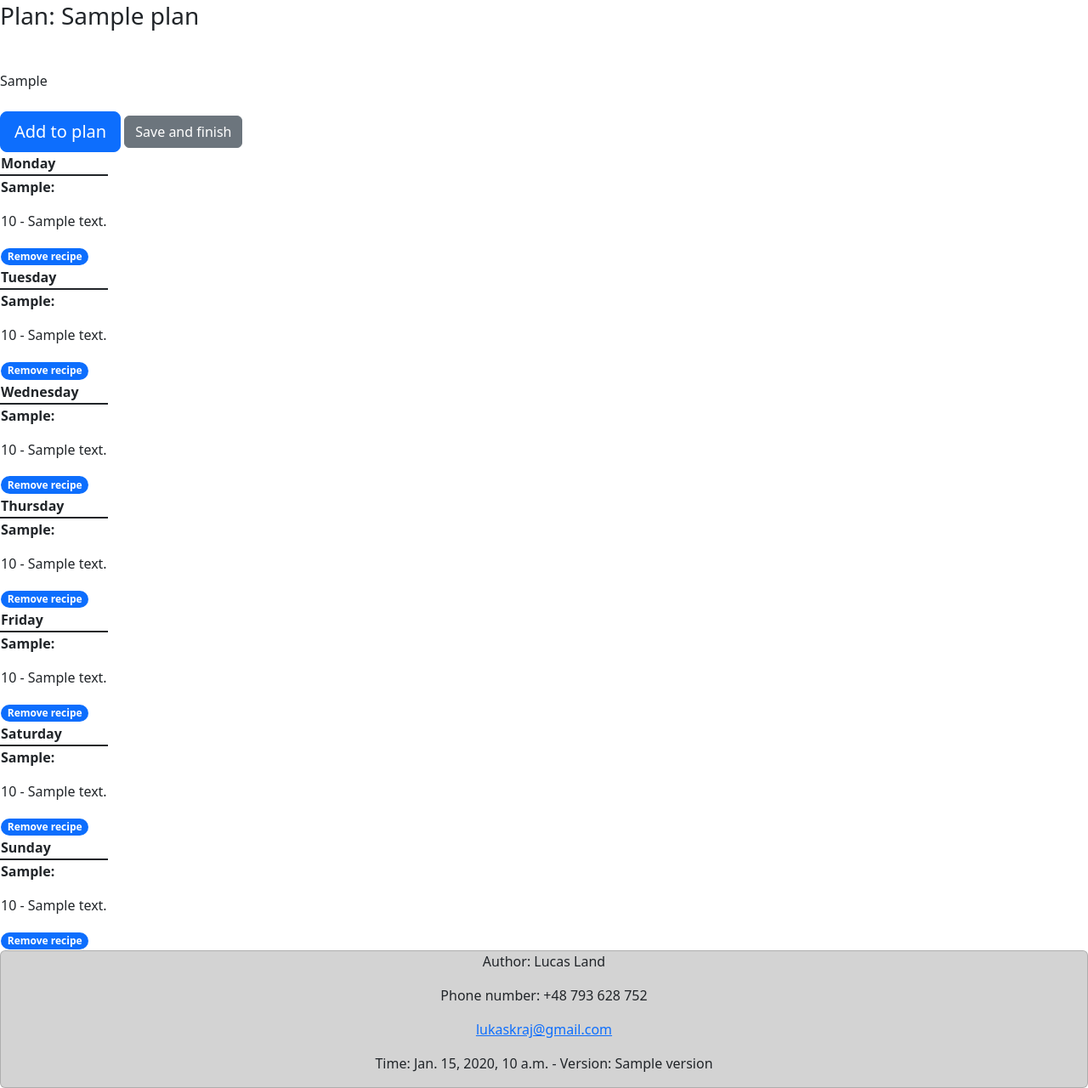
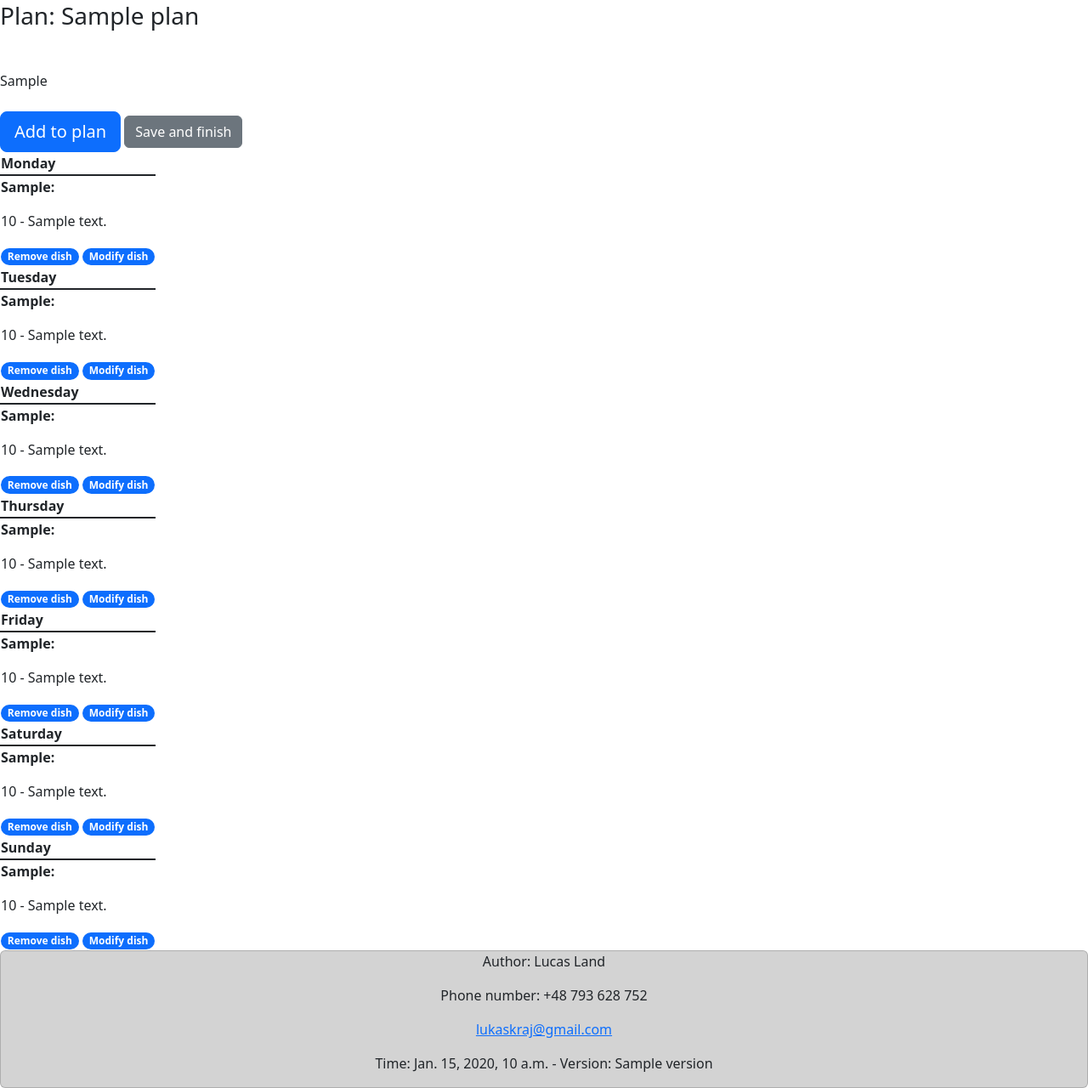
Before and after one commit to Wookie69Land/FitUbi-esse-idoneum, a Django app: template fitubi_django/fitubi/templates/new_plan.html in a window 1280 px wide. Shown: the part 533-1813 px from the top of the page at 85% size. Run offline with Django 4.2, Linux system fonts and the light colour scheme; the template is opened without the code that fills it: most values are stand-ins (such as "Sample title", 1, 10 or a date in 2020); some libraries are stand-ins or nearby versions.

Commit message:
stage 7-2 modify only dish

```diff
--- a/fitubi_django/fitubi/templates/new_plan.html
+++ b/fitubi_django/fitubi/templates/new_plan.html
@@ -39,7 +39,10 @@
                         <p>{{ row.recipe }} - {{ row.recipe.description }}</p>
                         <a href="/plans/remove/{{ plan.id }}/{{ row.id }}">
                             <span class="badge bg-primary rounded-pill">
-                            Remove recipe </span></a>
+                            Remove dish </span></a>
+                        <a href="/plans/modify/{{ plan.id }}/{{ row.id }}">
+                            <span class="badge bg-primary rounded-pill">
+                            Modify dish </span></a>
                     {% endfor %}
                 </td>
                 </tbody>
@@ -57,7 +60,10 @@
                         <p>{{ row.recipe }} - {{ row.recipe.description }}</p>
                         <a href="/plans/remove/{{ plan.id }}/{{ row.id }}">
                             <span class="badge bg-primary rounded-pill">
-                            Remove recipe </span></a>
+                            Remove dish </span></a>
+                        <a href="/plans/modify/{{ plan.id }}/{{ row.id }}">
+                            <span class="badge bg-primary rounded-pill">
+                            Modify dish </span></a>
                     {% endfor %}
                 </td>
                 </tbody>
@@ -75,7 +81,10 @@
                         <p>{{ row.recipe }} - {{ row.recipe.description }}</p>
                         <a href="/plans/remove/{{ plan.id }}/{{ row.id }}">
                             <span class="badge bg-primary rounded-pill">
-                            Remove recipe </span></a>
+                            Remove dish </span></a>
+                        <a href="/plans/modify/{{ plan.id }}/{{ row.id }}">
+                            <span class="badge bg-primary rounded-pill">
+                            Modify dish </span></a>
                     {% endfor %}
                 </td>
                 </tbody>
@@ -93,7 +102,10 @@
                         <p>{{ row.recipe }} - {{ row.recipe.description }}</p>
                         <a href="/plans/remove/{{ plan.id }}/{{ row.id }}">
                             <span class="badge bg-primary rounded-pill">
-                            Remove recipe </span></a>
+                            Remove dish </span></a>
+                        <a href="/plans/modify/{{ plan.id }}/{{ row.id }}">
+                            <span class="badge bg-primary rounded-pill">
+                            Modify dish </span></a>
                     {% endfor %}
                 </td>
                 </tbody>
@@ -111,7 +123,10 @@
                         <p>{{ row.recipe }} - {{ row.recipe.description }}</p>
                         <a href="/plans/remove/{{ plan.id }}/{{ row.id }}">
                             <span class="badge bg-primary rounded-pill">
-                            Remove recipe </span></a>
+                            Remove dish </span></a>
+                        <a href="/plans/modify/{{ plan.id }}/{{ row.id }}">
+                            <span class="badge bg-primary rounded-pill">
+                            Modify dish </span></a>
                     {% endfor %}
                 </td>
                 </tbody>
@@ -129,7 +144,10 @@
                         <p>{{ row.recipe }} - {{ row.recipe.description }}</p>
                         <a href="/plans/remove/{{ plan.id }}/{{ row.id }}">
                             <span class="badge bg-primary rounded-pill">
-                            Remove recipe </span></a>
+                            Remove dish </span></a>
+                        <a href="/plans/modify/{{ plan.id }}/{{ row.id }}">
+                            <span class="badge bg-primary rounded-pill">
+                            Modify dish </span></a>
                     {% endfor %}
                 </td>
                 </tbody>
@@ -147,7 +165,10 @@
                         <p>{{ row.recipe }} - {{ row.recipe.description }}</p>
                         <a href="/plans/remove/{{ plan.id }}/{{ row.id }}">
                             <span class="badge bg-primary rounded-pill">
-                            Remove recipe </span></a>
+                            Remove dish </span></a>
+                        <a href="/plans/modify/{{ plan.id }}/{{ row.id }}">
+                            <span class="badge bg-primary rounded-pill">
+                            Modify dish </span></a>
                     {% endfor %}
                 </td>
                 </tbody>
--- a/fitubi_django/fitubi_django/urls.py
+++ b/fitubi_django/fitubi_django/urls.py
@@ -23,7 +23,7 @@ from fitubi.views import StartPageView, LoginView, NewAccountView, MainPageView,
     ChangePasswordView, FavouritesView, FridgeView, PlansView, \
     NewPlanView, PlanModifyView, PlanDetailView, RemoveRecipePlanView, \
     PlanNewModifiedView, AddPlanToFavouritesView, RemovePlanFromFavouritesView, \
-    DeletePlanView, AutomaticPlanDecisionView, AutomaticPlanView
+    DeletePlanView, AutomaticPlanDecisionView, AutomaticPlanView, ModifyRecipePlanView
 
 urlpatterns = [
     path('admin/', admin.site.urls),
@@ -56,6 +56,7 @@ urlpatterns = [
     path('plans/remove/<int:plan_id>/<int:dish_id>', RemoveRecipePlanView.as_view(),
          name='modify_plan'),
     path('new_modified_plan/<int:id>', PlanNewModifiedView.as_view(), name='new_modified_plan'),
+    path('plans/modify/<int:plan_id>/<int:meal_id>', ModifyRecipePlanView.as_view(), name='modify-meal'),
     path('remove_plan/<int:id>', RemovePlanFromFavouritesView.as_view(), name='remove_plan'),
     path('add_plan/<int:id>', AddPlanToFavouritesView.as_view(), name='add_plan'),
     path('delete_plan/<int:id>', DeletePlanView.as_view(), name='delete_plan'),
```
Also changed, not shown: fitubi_django/fitubi/views.py (+53 -0 lines).
